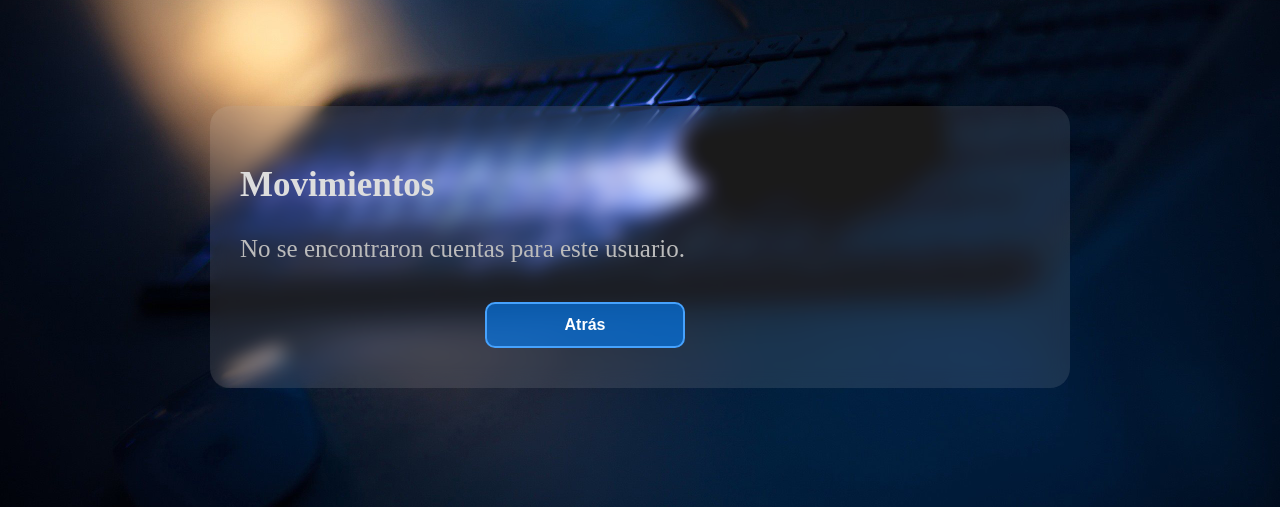
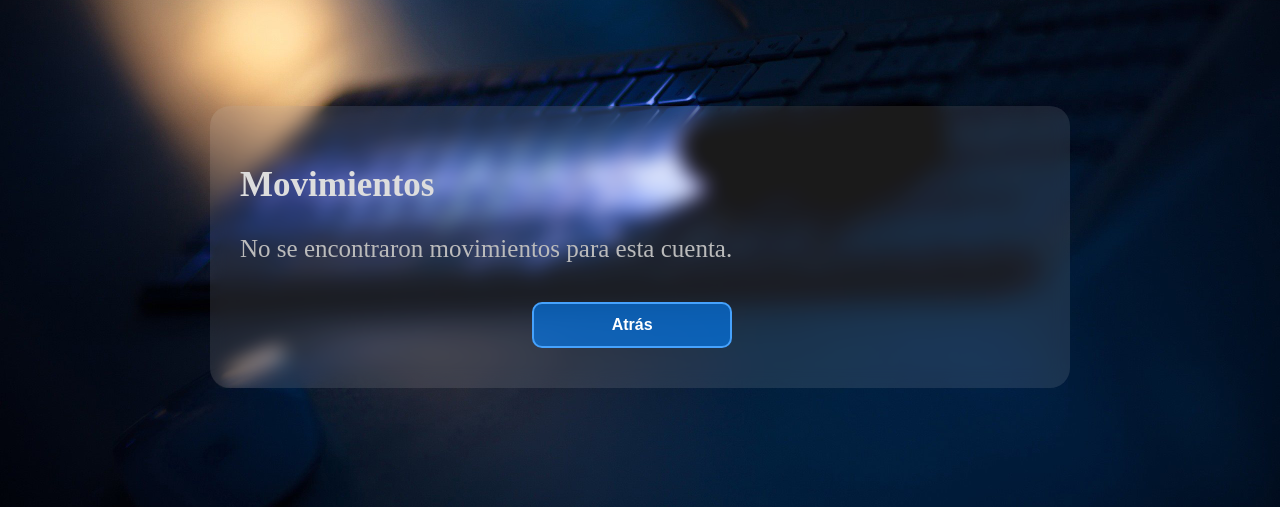
Before and after one commit to LuisVas116/cajero, a PHP site: page /php/movimientos.php in a window 1280 px wide. Shown: the part 231-738 px from the top of the page. Run offline with PHP 8.4, Linux system fonts and the light colour scheme; the visitor is signed in with stand-in values (Sample User, id 1); data that the repository does not hold is empty.

Commit message:
Segundo commit

```diff
--- a/php/movimientos.php
+++ b/php/movimientos.php
@@ -80,7 +80,7 @@ if (!$result1 || !$result2) {
 
                     echo "</table>";
                 } else {
-                    echo "<p>No se encontraron cuentas para este usuario.</p>";
+                    echo "<p>No se encontraron movimientos para esta cuenta.</p>";
                 }
 
                 mysqli_close($conexion);
--- a/php/retirar.php
+++ b/php/retirar.php
@@ -51,7 +51,7 @@ if ($_SERVER["REQUEST_METHOD"] == "POST") {
 
 
         $insert = "INSERT INTO transacciones (c_cuenta, c_cuenta_origen, c_cuenta_destino, valor, tipo_transaccion)
-                   VALUES ('$cuenta_origen', '$cuenta_origen', '', '$monto', 'RETIRO')";
+                   VALUES ('$cuenta_origen', '$cuenta_origen', '', '-$monto', 'RETIRO')";
 
 
         mysqli_query($conexion, $update_origen);
```
